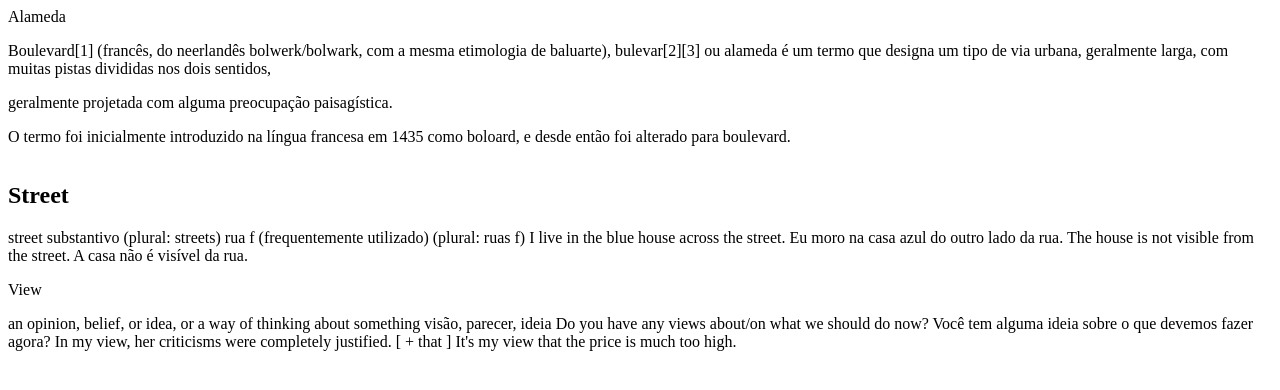
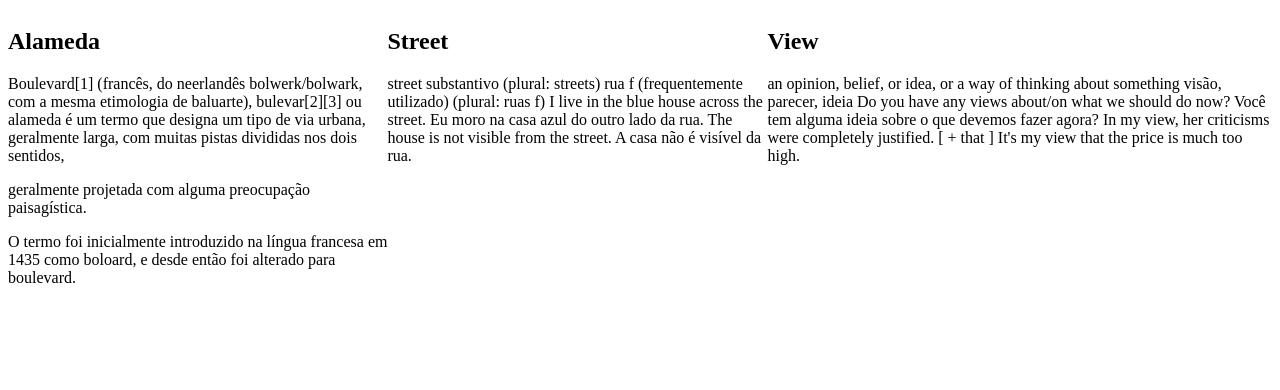
Before and after one commit to LinikerLopes/Developer, a plain HTML site: page a.html in a window 1280 px wide. Drawn offline with Linux system fonts and the light colour scheme.

Commit message:
salvando

```diff
--- a/a.html
+++ b/a.html
@@ -8,7 +8,7 @@
 </head>
 <body>
     <div class="container">
-        <div class="um">Alameda
+        <div class="um"><h2>Alameda</h2>
             <p>Boulevard[1] (francês, do neerlandês bolwerk/bolwark, com a mesma etimologia de baluarte), bulevar[2][3] ou alameda é um termo que designa um tipo de via urbana, geralmente larga, com muitas pistas divididas nos dois sentidos, </P><p>geralmente projetada com alguma preocupação paisagística.</p><p>O termo foi inicialmente introduzido na língua francesa em 1435 como boloard, e desde então foi alterado para boulevard.</p>
         </div>
         <div class="dois"><h2>Street</h2>
@@ -17,7 +17,7 @@
                 I live in the blue house across the street. Eu moro na casa azul do outro lado da rua.
                 The house is not visible from the street. A casa não é visível da rua.</p>
         </div>
-        <div class="3">View
+        <div class="3"><h2>View</h2>
             <p>an opinion, belief, or idea, or a way of thinking about something
                 visão, parecer, ideia
                 Do you have any views about/on what we should do now?
--- a/al.css
+++ b/al.css
@@ -2,5 +2,4 @@
     width: 100%;
     display: flex;
     justify-content: space-around;
-    flex-wrap: wrap;
 }
```
